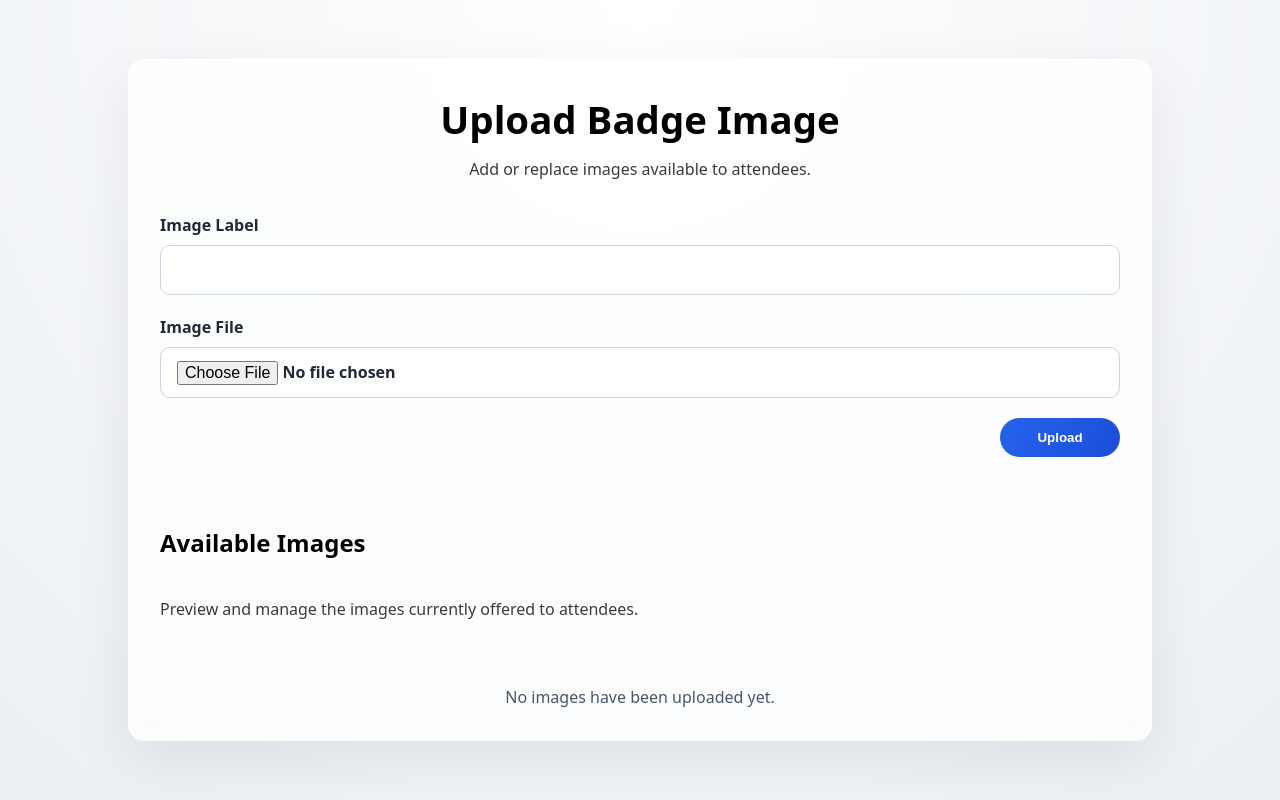
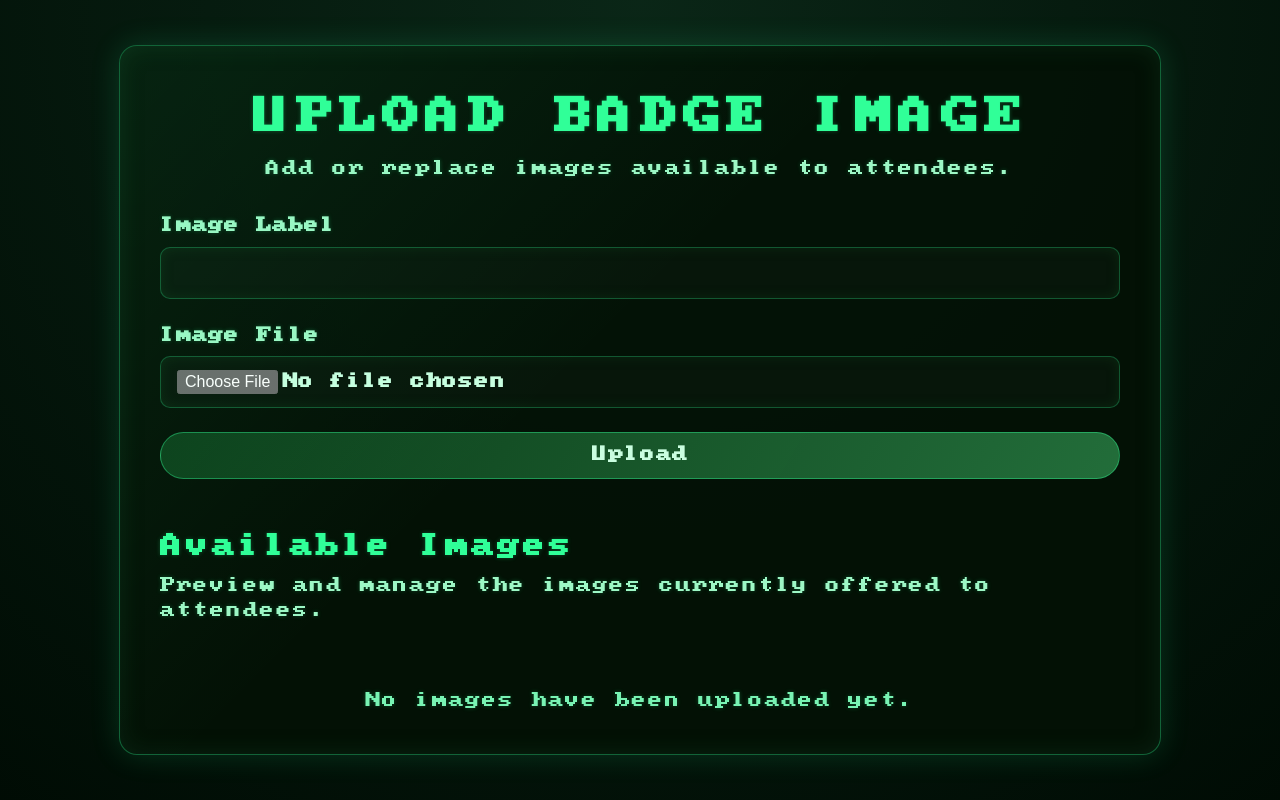
Before and after one commit to itsamenathan/phreaknic26-badge-server, a FastAPI app: template app/templates/admin_upload.html in a window 1280 px wide. Run offline with FastAPI, Linux system fonts and the light colour scheme; the template is opened without the code that fills it, so the values that code supplies are empty; parts of the project's set-up code (start-up, migrations or seed data) failed here and were passed over.

Commit message:
Add IBM BIOS font and update styles for improved aesthetics and readability

```diff
--- a/app/static/style.css
+++ b/app/static/style.css
@@ -1,9 +1,17 @@
+@font-face {
+    font-family: 'IBMBIOS';
+    src: url('/static/fonts/ibm-bios.woff') format('woff2');
+    font-weight: 400;
+    font-style: normal;
+    font-display: swap;
+}
+
 :root {
-    color-scheme: light dark;
-    font-family: system-ui, -apple-system, BlinkMacSystemFont, "Segoe UI", sans-serif;
-    line-height: 1.5;
+    color-scheme: dark;
+    font-family: 'IBMBIOS', "IBM Plex Mono", "Fira Code", monospace;
+    line-height: 1.6;
     font-size: 16px;
-    background-color: #f5f5f5;
+    background-color: #050805;
 }
 
 body {
@@ -11,16 +19,36 @@ body {
     display: grid;
     place-items: center;
     min-height: 100vh;
-    background: radial-gradient(circle at top, #ffffff, #ebeff4);
+    background: radial-gradient(circle at top, rgba(48, 255, 152, 0.12), rgba(0, 12, 4, 0.96));
+    color: #dafee6;
+    text-shadow: 0 0 4px rgba(48, 255, 152, 0.25);
+    font-family: inherit;
+}
+
+button,
+input,
+textarea,
+select {
+    font: inherit;
 }
 
 .container {
     width: min(960px, 90vw);
-    padding: 2rem;
-    background-color: #ffffffcc;
-    backdrop-filter: blur(6px);
-    border-radius: 16px;
-    box-shadow: 0 20px 60px rgba(0, 0, 0, 0.08);
+    padding: 2.5rem;
+    background: rgba(4, 18, 6, 0.93);
+    border-radius: 18px;
+    border: 1px solid rgba(48, 255, 152, 0.35);
+    box-shadow: 0 0 30px rgba(48, 255, 152, 0.15), inset 0 0 22px rgba(20, 70, 36, 0.35);
+    position: relative;
+    overflow: hidden;
+}
+
+.container::before {
+    content: "";
+    position: absolute;
+    inset: 0;
+    background: linear-gradient(135deg, rgba(48, 255, 152, 0.08), transparent 45%);
+    pointer-events: none;
 }
 
 header {
@@ -30,54 +58,54 @@ header {
 
 h1 {
     margin: 0;
-    font-size: clamp(1.8rem, 3vw, 2.5rem);
+    font-size: clamp(1.9rem, 3vw, 2.8rem);
+    color: #30ff98;
+    text-transform: uppercase;
+    letter-spacing: 0.12em;
 }
 
 p {
     margin: 0.5rem 0 0;
-    color: #3a3a3a;
+    color: #9df7c5;
+    letter-spacing: 0.04em;
 }
 
 .alert {
-    padding: 0.75rem 1rem;
-    border-radius: 12px;
+    padding: 0.85rem 1.2rem;
+    border-radius: 14px;
     margin-bottom: 1.5rem;
     font-weight: 600;
+    border: 1px solid transparent;
 }
 
 .alert.success {
-    background-color: #e5f6ed;
-    color: #176437;
-    border: 1px solid #a3e1b8;
+    background-color: rgba(48, 255, 152, 0.12);
+    color: #30ff98;
+    border-color: rgba(48, 255, 152, 0.35);
 }
 
 .alert.error {
-    background-color: #fcebea;
-    color: #9b1c1c;
-    border: 1px solid #f5b5b3;
+    background-color: rgba(255, 80, 80, 0.08);
+    color: #ff9393;
+    border-color: rgba(255, 80, 80, 0.45);
 }
 
-.selection-form {
+.selection-form,
+.lookup-form,
+.admin-form {
     display: flex;
     flex-direction: column;
     gap: 1.5rem;
 }
 
 .lookup-form {
-    display: flex;
-    flex-direction: column;
-    gap: 1.5rem;
     max-width: 420px;
     margin: 0 auto;
 }
 
-.admin-form {
-    display: flex;
-    flex-direction: column;
-    gap: 1.25rem;
-}
-
-.admin-gallery-section {
+.admin-gallery-section,
+.admin-table-section,
+.queue-section {
     margin-top: 3rem;
     display: flex;
     flex-direction: column;
@@ -91,10 +119,20 @@ p {
     text-align: left;
 }
 
+.section-header h2 {
+    margin: 0;
+    letter-spacing: 0.08em;
+    color: #30ff98;
+}
+
+.section-header p {
+    margin: 0;
+}
+
 .admin-gallery {
     display: grid;
     grid-template-columns: repeat(auto-fit, minmax(220px, 1fr));
-    gap: 1.25rem;
+    gap: 1.5rem;
 }
 
 .admin-links {
@@ -195,53 +238,64 @@ p {
     border: none;
     padding: 0;
     margin: 0;
-    color: #2563eb;
+    color: #30ff98;
     font: inherit;
     font-weight: 600;
     cursor: pointer;
+    text-decoration: none;
+    transition: color 0.2s ease;
+}
+
+.link-button:hover,
+.link-button:focus-visible {
+    color: #8cffbd;
     text-decoration: underline;
 }
 
-.secondary {
+.secondary,
+.primary {
     display: inline-flex;
     align-items: center;
     justify-content: center;
     gap: 0.25rem;
-    padding: 0.6rem 1.25rem;
-    border: none;
+    padding: 0.6rem 1.4rem;
     border-radius: 999px;
-    background: linear-gradient(120deg, #4b5563, #374151);
-    color: #fff;
     font-weight: 600;
     cursor: pointer;
-    transition: transform 0.2s ease, box-shadow 0.2s ease;
+    transition: transform 0.2s ease, box-shadow 0.2s ease, border-color 0.2s ease;
     text-decoration: none;
+}
+
+.secondary {
+    border: 1px solid rgba(48, 255, 152, 0.35);
+    background: linear-gradient(120deg, rgba(10, 40, 20, 0.85), rgba(24, 80, 38, 0.9));
+    color: #9efac6;
 }
 
 .secondary:hover {
     transform: translateY(-2px);
-    box-shadow: 0 12px 24px rgba(75, 85, 99, 0.35);
+    box-shadow: 0 12px 26px rgba(48, 255, 152, 0.25);
+    border-color: rgba(48, 255, 152, 0.6);
 }
 
-.secondary:focus-visible,
-.danger:focus-visible,
-.primary:focus-visible {
-    outline: 2px solid rgba(37, 99, 235, 0.8);
-    outline-offset: 2px;
+.primary {
+    border: 1px solid rgba(48, 255, 152, 0.4);
+    background: linear-gradient(120deg, rgba(14, 70, 30, 0.85), rgba(38, 120, 64, 0.9));
+    color: #cafee0;
+    min-width: 120px;
 }
 
-.queue-section {
-    margin-top: 3rem;
-    display: flex;
-    flex-direction: column;
-    gap: 1.5rem;
+.primary:disabled {
+    background: rgba(28, 70, 38, 0.6);
+    border-color: rgba(48, 255, 152, 0.18);
+    cursor: not-allowed;
+    box-shadow: none;
 }
 
-.admin-table-section {
-    margin-top: 3rem;
-    display: flex;
-    flex-direction: column;
-    gap: 1.5rem;
+.primary:not(:disabled):hover {
+    transform: translateY(-2px);
+    box-shadow: 0 18px 36px rgba(48, 255, 152, 0.28);
+    border-color: rgba(48, 255, 152, 0.65);
 }
 
 .queue-controls {
@@ -399,6 +431,35 @@ p {
     flex-direction: column;
     gap: 0.5rem;
     align-items: flex-start;
+}
+
+.queue-actions form {
+    margin: 0;
+}
+
+.field {
+    display: flex;
+    flex-direction: column;
+    gap: 0.5rem;
+    font-weight: 600;
+    color: #9df7c5;
+}
+
+.field input[type="text"],
+.field input[type="file"] {
+    padding: 0.75rem 1rem;
+    border-radius: 10px;
+    border: 1px solid rgba(48, 255, 152, 0.28);
+    background-color: rgba(8, 24, 12, 0.9);
+    font: inherit;
+    color: #c9ffe1;
+    box-shadow: inset 0 0 12px rgba(15, 60, 25, 0.45);
+}
+
+.field input[type="text"]:focus,
+.field input[type="file"]:focus {
+    outline: 2px solid rgba(48, 255, 152, 0.55);
+    border-color: rgba(48, 255, 152, 0.6);
 }
 
 .visually-hidden {
@@ -412,32 +473,6 @@ p {
     border: 0;
 }
 
-.queue-actions form {
-    margin: 0;
-}
-
-.field {
-    display: flex;
-    flex-direction: column;
-    gap: 0.5rem;
-    font-weight: 600;
-    color: #1f2937;
-}
-
-.field input[type="text"],
-.field input[type="file"] {
-    padding: 0.75rem 1rem;
-    border-radius: 10px;
-    border: 1px solid #cbd5e0;
-    background-color: #fff;
-    font: inherit;
-}
-
-.field input[type="text"]:focus {
-    outline: 2px solid #2563eb;
-    border-color: transparent;
-}
-
 .gallery {
     display: grid;
     grid-template-columns: repeat(auto-fit, minmax(180px, 1fr));
@@ -470,193 +516,31 @@ p {
     object-fit: contain;
 }
 
-.thumbnail span {
-    font-weight: 600;
-    color: #1f2933;
-}
-
-.thumbnail.active {
-    border-color: #2563eb;
-    box-shadow: 0 16px 32px rgba(37, 99, 235, 0.2);
-}
-
-.primary {
-    align-self: flex-end;
-    padding: 0.75rem 1.5rem;
-    border: none;
-    border-radius: 999px;
-    background: linear-gradient(120deg, #2563eb, #1d4ed8);
-    color: #fff;
-    font-weight: 600;
-    cursor: pointer;
-    transition: transform 0.2s ease, box-shadow 0.2s ease;
-    min-width: 120px;
-}
-
-.primary:disabled {
-    background: #a0aec0;
-    cursor: not-allowed;
-    box-shadow: none;
-}
-
-.primary:not(:disabled):hover {
-    transform: translateY(-2px);
-    box-shadow: 0 16px 32px rgba(37, 99, 235, 0.3);
+.field input[type="file"] {
+    color-scheme: dark;
 }
 
 .empty-state {
     grid-column: 1 / -1;
     text-align: center;
-    color: #4a5568;
-}
-
-@media (prefers-color-scheme: dark) {
-    :root {
-        background-color: #101827;
-    }
-
-    body {
-        background: radial-gradient(circle at top, #1e293b, #0f172a);
-    }
-
-    .container {
-        background-color: #1e293bcc;
-        color: #e2e8f0;
-    }
-
-    p {
-        color: #cbd5f5;
-    }
-
-    .thumbnail {
-        background-color: #111827;
-    }
-
-    .thumbnail span {
-        color: #e2e8f0;
-    }
-
-    .empty-state {
-        color: #94a3b8;
-    }
-
-    .field {
-        color: #e2e8f0;
-    }
-
-    .field input[type="text"],
-    .field input[type="file"] {
-        background-color: #0f172a;
-        border-color: #1e293b;
-        color: #e2e8f0;
-    }
-
-    .admin-card {
-        background-color: #111827;
-        box-shadow: 0 12px 32px rgba(15, 23, 42, 0.6);
-    }
-
-    .admin-link-card {
-        background: #111827;
-        box-shadow: 0 18px 46px rgba(15, 23, 42, 0.6);
-    }
-
-    .admin-link-card p {
-        color: #cbd5f5;
-    }
-
-    .admin-link-card:hover,
-    .admin-link-card:focus-visible {
-        box-shadow: 0 22px 52px rgba(99, 102, 241, 0.35);
-    }
-
-    .admin-card__preview {
-        background: #1e293b;
-    }
-
-    .admin-card__label {
-        color: #e2e8f0;
-    }
-
-    .secondary {
-        background: linear-gradient(120deg, #4c51bf, #4338ca);
-        color: #e0e7ff;
-    }
-
-    .secondary:hover {
-        box-shadow: 0 12px 24px rgba(99, 102, 241, 0.35);
-    }
-
-    .queue-table {
-        background-color: #111827;
-        box-shadow: 0 12px 32px rgba(15, 23, 42, 0.6);
-    }
-
-    .queue-table thead {
-        background: rgba(51, 65, 85, 0.6);
-    }
-
-    .queue-table th,
-    .queue-table td {
-        border-bottom-color: #1f2a3f;
-    }
-
-    .queue-hint,
-    .queue-meta__line,
-    .queue-timestamp {
-        color: #cbd5f5;
-    }
-
-    .badge-table {
-        background-color: #111827;
-        box-shadow: 0 12px 32px rgba(15, 23, 42, 0.6);
-    }
-
-    .badge-table thead {
-        background: rgba(51, 65, 85, 0.6);
-    }
-
-    .badge-table th,
-    .badge-table td {
-        border-bottom-color: #1f2a3f;
-    }
-
-    .link-button {
-        color: #60a5fa;
-    }
-
-    .queue-preview {
-        background: #1e293b;
-    }
-
-    .status-pending {
-        background: rgba(250, 204, 21, 0.15);
-        color: #facc15;
-    }
-
-    .status-processed {
-        background: rgba(34, 197, 94, 0.15);
-        color: #34d399;
-    }
+    color: #78f3b3;
 }
 
 @media (max-width: 860px) {
+    .badge-table,
     .queue-table {
         min-width: 100%;
     }
 
-    .badge-table {
-        min-width: 100%;
-    }
-
+    .badge-table thead,
     .queue-table thead {
         display: none;
     }
 
-    .badge-table thead {
-        display: none;
-    }
-
+    .badge-table,
+    .badge-table tbody,
+    .badge-table tr,
+    .badge-table td,
     .queue-table,
     .queue-table tbody,
     .queue-table tr,
```
Also changed, not shown: other parts of app/static/style.css (+78 -123 lines), app/static/fonts/ibm-bios.woff (added).
